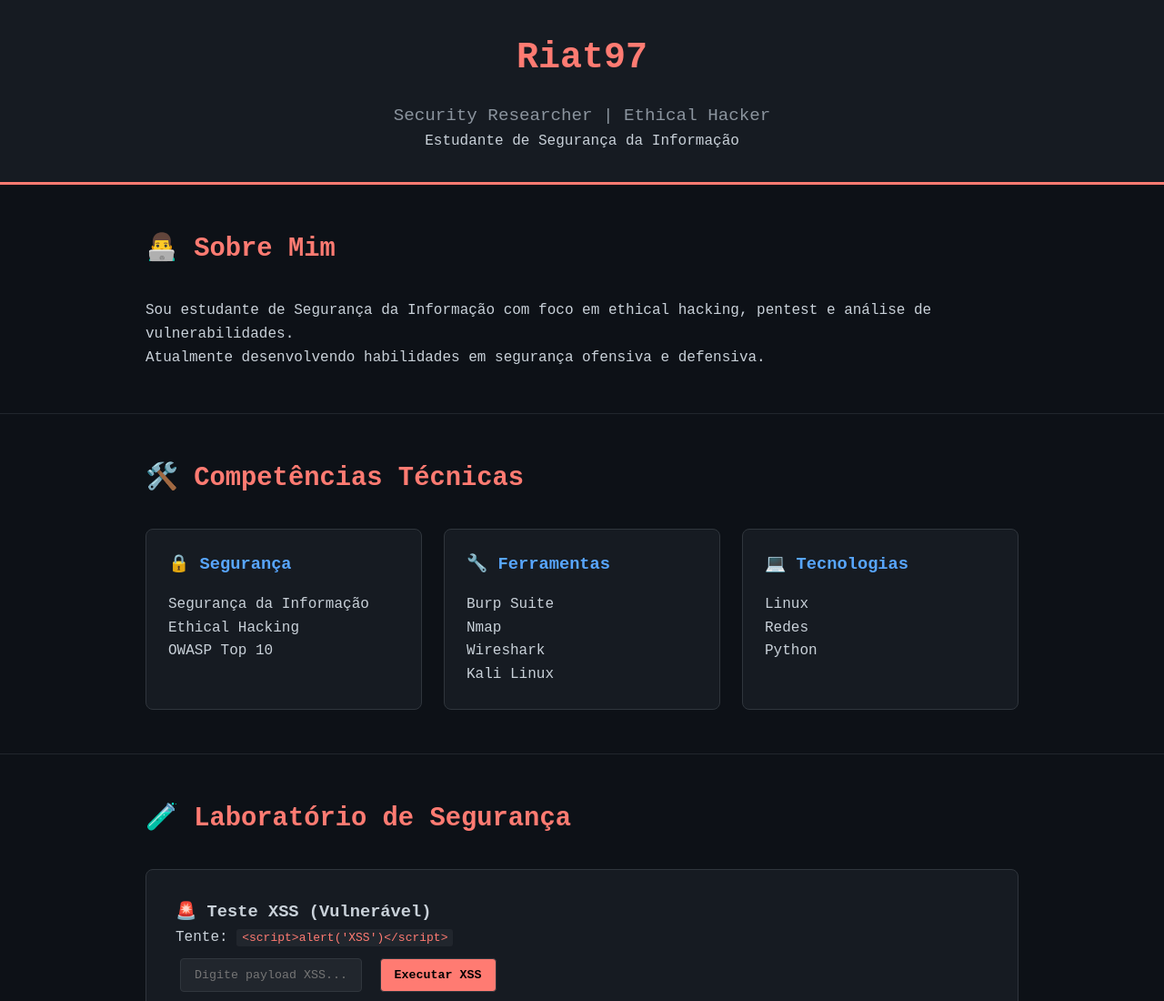
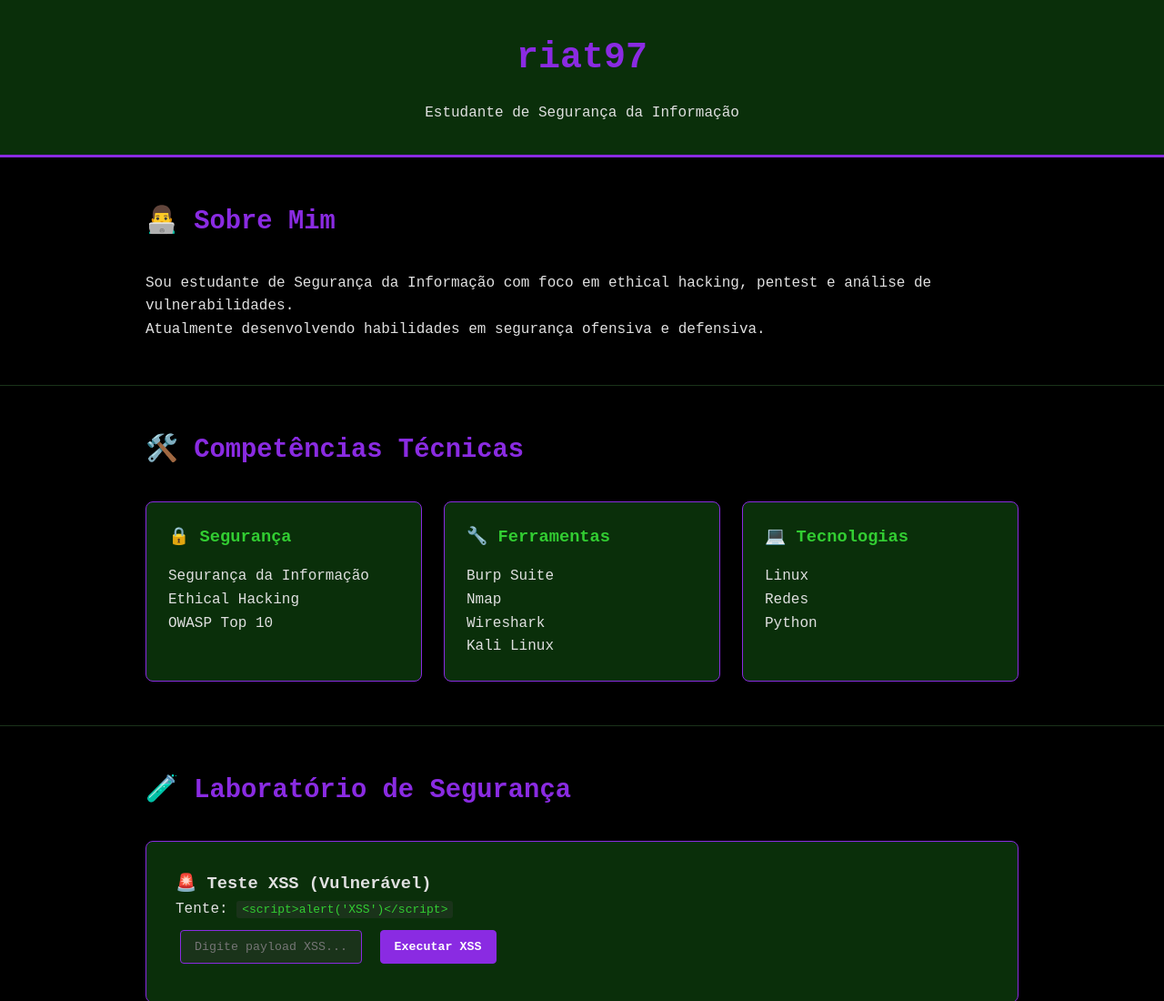
Before and after one commit to riat97/riat97.github.io, a plain HTML site: page index.html in a window 1280 px wide. Shown: the top 1100 px of the page at 91% size. Drawn offline with Linux system fonts and the light colour scheme.

Commit message:
Update index.html

```diff
--- a/index.html
+++ b/index.html
@@ -3,7 +3,7 @@
 <head>
     <meta charset="UTF-8">
     <meta name="viewport" content="width=device-width, initial-scale=1.0">
-    <title>Riat97 - Security Researcher</title>
+    <title>riat97</title>
     <style>
         * {
             margin: 0;
@@ -13,8 +13,8 @@
 
         body {
             font-family: 'Courier New', monospace;
-            background: #0d1117;
-            color: #c9d1d9;
+            background: #000000; /* PRETO */
+            color: #e0e0e0;
             line-height: 1.6;
         }
 
@@ -26,31 +26,31 @@
 
         /* CABEÇALHO */
         header {
-            background: #161b22;
+            background: #0a2f0a; /* VERDE ESCURO */
             padding: 2rem 0;
             text-align: center;
-            border-bottom: 3px solid #ff7b72;
+            border-bottom: 3px solid #8a2be2; /* ROXO */
         }
 
         h1 {
-            color: #ff7b72;
+            color: #8a2be2; /* ROXO */
             font-size: 2.5rem;
             margin-bottom: 1rem;
         }
 
         .subtitle {
             font-size: 1.2rem;
-            color: #8b949e;
+            color: #90ee90; /* VERDE CLARO */
         }
 
         /* SEÇÕES */
         .section {
             padding: 3rem 0;
-            border-bottom: 1px solid #21262d;
+            border-bottom: 1px solid #1a331a; /* VERDE MAIS ESCURO */
         }
 
         h2 {
-            color: #ff7b72;
+            color: #8a2be2; /* ROXO */
             margin-bottom: 2rem;
             font-size: 1.8rem;
         }
@@ -64,60 +64,61 @@
         }
 
         .skill-card {
-            background: #161b22;
+            background: #0a2f0a; /* VERDE ESCURO */
             padding: 1.5rem;
-            border: 1px solid #30363d;
+            border: 1px solid #8a2be2; /* ROXO */
             border-radius: 8px;
         }
 
         .skill-card h3 {
-            color: #58a6ff;
+            color: #32cd32; /* VERDE LIMA */
             margin-bottom: 1rem;
         }
 
         /* TESTES DE SEGURANÇA */
         .test-area {
-            background: #161b22;
+            background: #0a2f0a; /* VERDE ESCURO */
             padding: 2rem;
             margin: 2rem 0;
-            border: 1px solid #30363d;
+            border: 1px solid #8a2be2; /* ROXO */
             border-radius: 8px;
         }
 
         input, button {
             padding: 10px 15px;
             margin: 10px 5px;
-            background: #21262d;
-            border: 1px solid #30363d;
+            background: #1a331a; /* VERDE MAIS ESCURO */
+            border: 1px solid #8a2be2; /* ROXO */
             color: white;
             font-family: 'Courier New', monospace;
             border-radius: 4px;
         }
 
         button {
-            background: #ff7b72;
-            color: black;
+            background: #8a2be2; /* ROXO */
+            color: white;
             cursor: pointer;
             font-weight: bold;
         }
 
         button:hover {
-            background: #ff6b61;
+            background: #9370db; /* ROXO MAIS CLARO */
         }
 
         code {
-            background: #21262d;
+            background: #1a331a; /* VERDE MAIS ESCURO */
             padding: 2px 6px;
             border-radius: 3px;
-            color: #ff7b72;
+            color: #32cd32; /* VERDE LIMA */
         }
 
         /* ESTILOS ESPECÍFICOS DO SQL INJECTION */
         .sql-section {
-            background: #1a1f29;
+            background: #1a331a; /* VERDE MAIS ESCURO */
             padding: 1rem;
             margin: 1rem 0;
             border-radius: 5px;
+            border: 1px solid #8a2be2; /* ROXO */
         }
 
         .payload-buttons {
@@ -134,10 +135,11 @@
 
         /* RODAPÉ */
         footer {
-            background: #161b22;
+            background: #0a2f0a; /* VERDE ESCURO */
             padding: 2rem 0;
             text-align: center;
-            color: #8b949e;
+            color: #90ee90; /* VERDE CLARO */
+            border-top: 1px solid #8a2be2; /* ROXO */
         }
     </style>
 </head>
@@ -145,8 +147,8 @@
     <!-- CABEÇALHO -->
     <header>
         <div class="container">
-            <h1>Riat97</h1>
-            <p class="subtitle">Security Researcher | Ethical Hacker</p>
+            <h1>riat97</h1>
+            <p class="subtitle"></p>
             <p>Estudante de Segurança da Informação</p>
         </div>
     </header>
```
